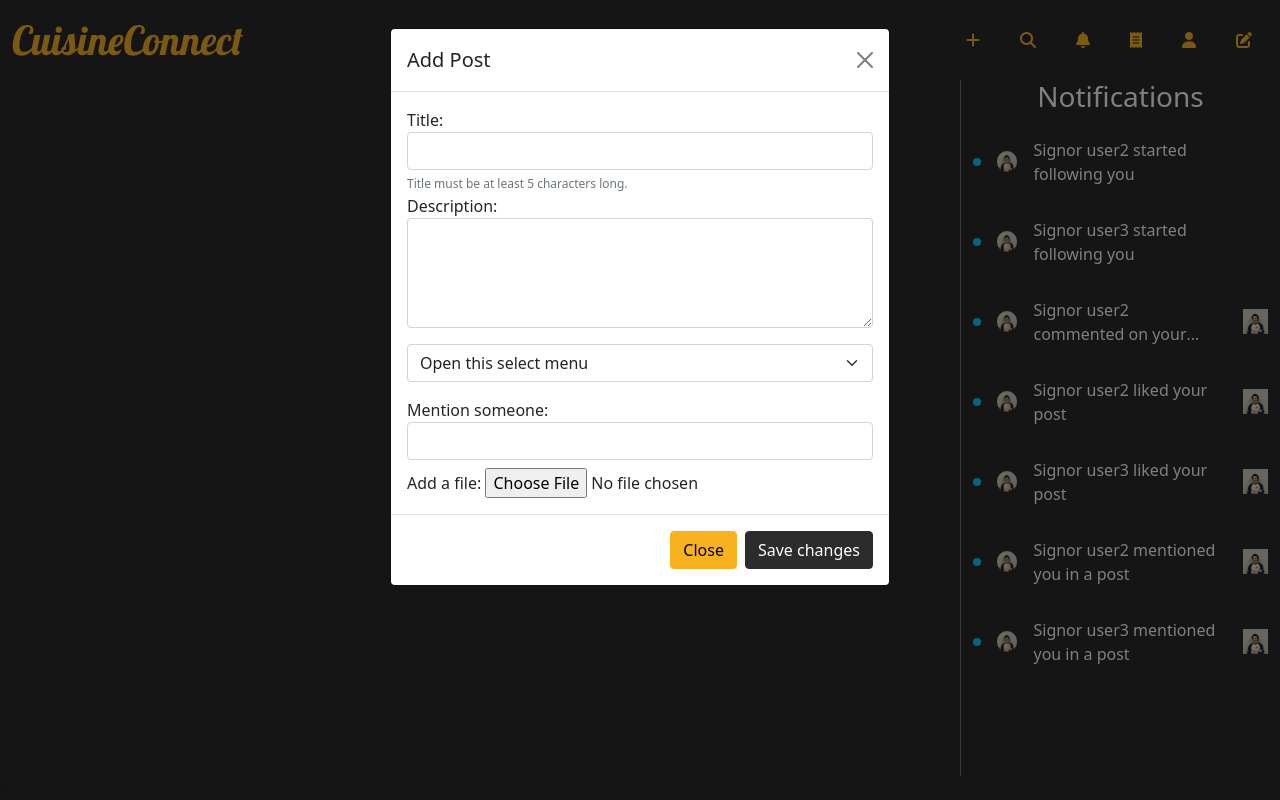
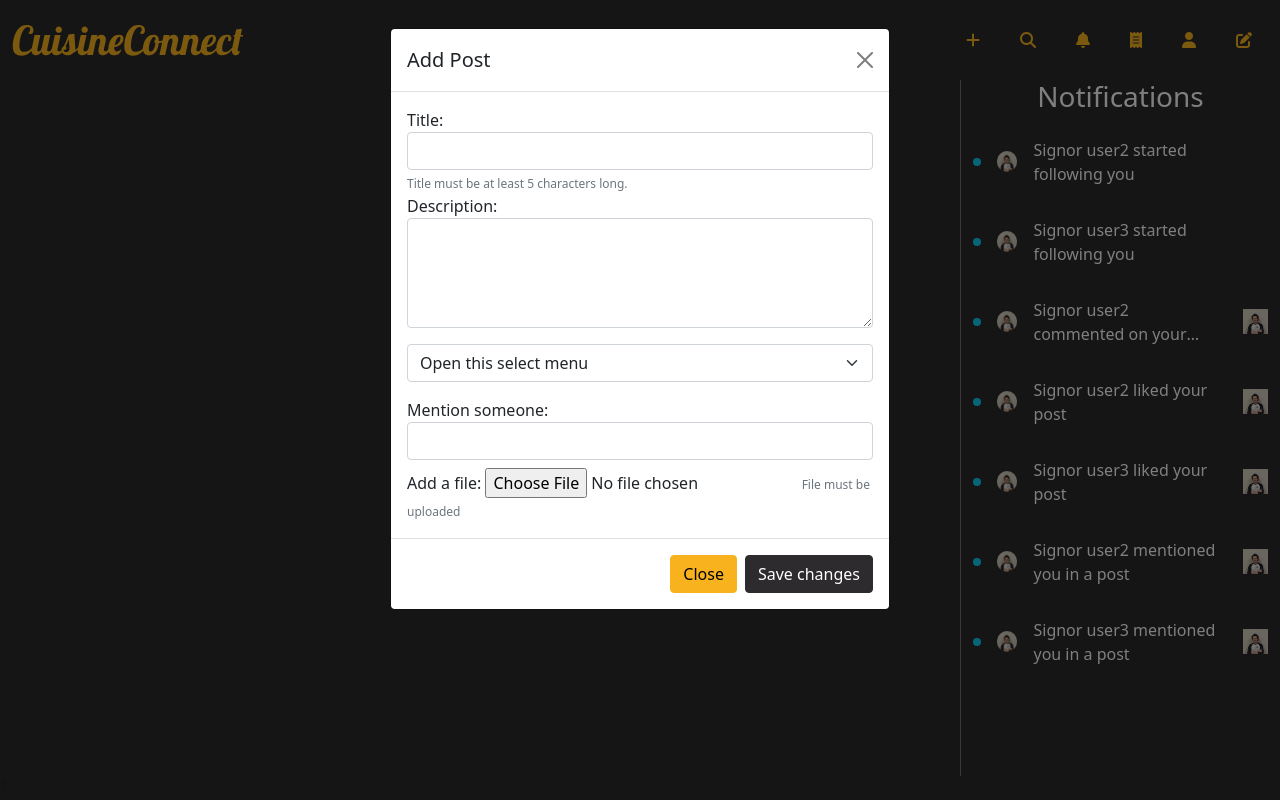
Before and after one commit to nicolo-mn/CuisineConnect, a PHP site: page / in a window 1280 px wide, after a click that opens the changed part. Run offline with PHP 8.4, Linux system fonts and the light colour scheme; the visitor is signed in with stand-in values (Sample User, id 1); data comes from the database, SQL or seed files in the repository; data that the repository does not hold is empty.

Commit message:
file post control

```diff
--- a/htdocs/controller/UserController.php
+++ b/htdocs/controller/UserController.php
@@ -13,6 +13,7 @@ class UserController extends Controller
             $this->login($request);
             return true;
         }
+        header("Location:/register");
         return false;
     }
 
@@ -24,6 +25,8 @@ class UserController extends Controller
                 SessionController::RegisterSession($user["UserID"], $request["username"]);
                 header("Location:/");
             }
+        } else {
+            header("Location:/login");
         }
     }
 
--- a/htdocs/view/modals/create-post.php
+++ b/htdocs/view/modals/create-post.php
@@ -34,6 +34,7 @@
                         <div class="form-group">
                             <label for="file">Add a file:</label>
                             <input type="file" class="form-control-file" id="file" name="file" required/>
+                            <small id="titleHelp" class="form-text text-muted">File must be uploaded</small>
                         </div>
                     </form>
                 <?php endif; ?>
--- a/htdocs/web/js/posts.js
+++ b/htdocs/web/js/posts.js
@@ -31,7 +31,7 @@ document.addEventListener("DOMContentLoaded", function () {
 
         // Resetta il messaggio di aiuto
         $("#titleHelp").text("Title must be at least 5 characters longy.");
-
+        var file = $("#file").files[0];
         // Validazione del titolo
         if (title.length < 5) {
             // Se il titolo è troppo corto, mostra un messaggio di errore
@@ -39,6 +39,11 @@ document.addEventListener("DOMContentLoaded", function () {
             return false;
         }
 
+        if (!file) {
+            $("#fileHelp").text("File must be uploaded");
+            return false;
+        }
+
         // Form valido
         return true;
     }
```
